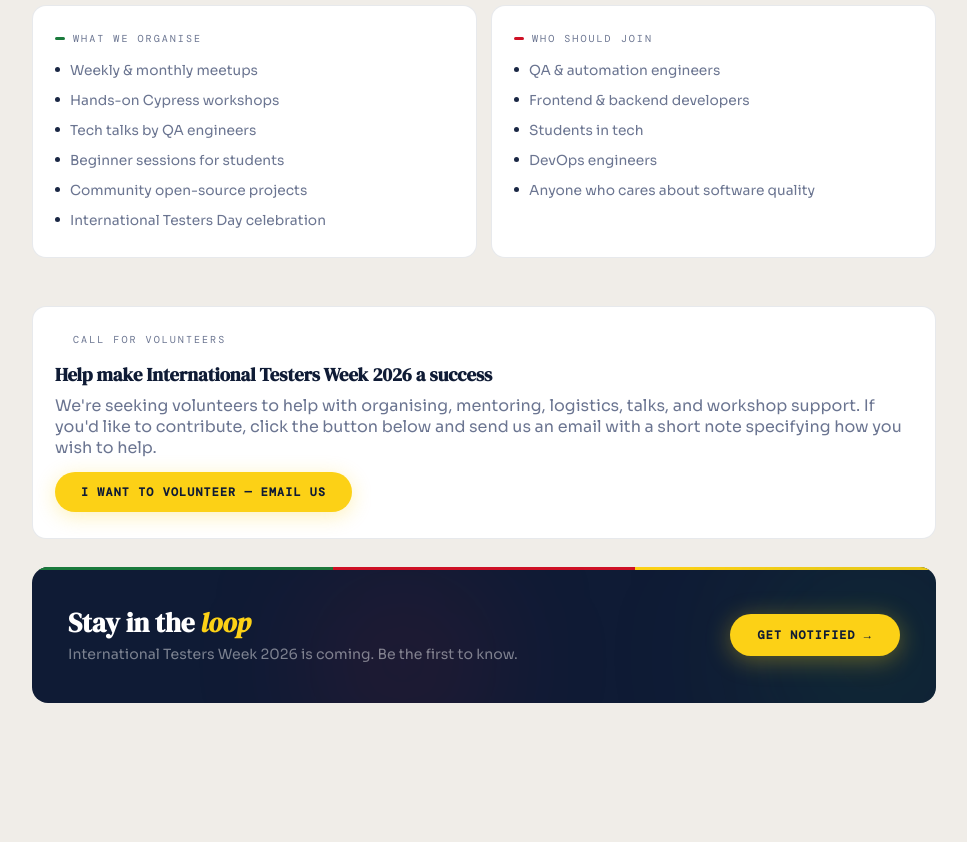
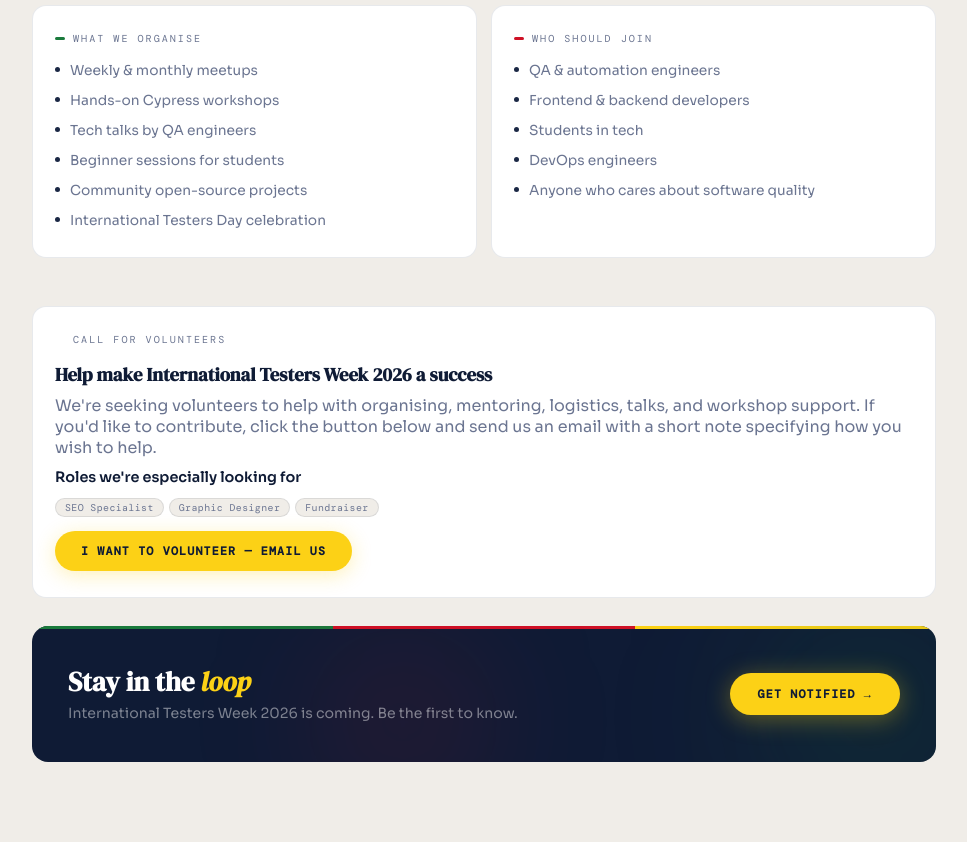
Before and after one commit to Cypress-Cameroon/website, a plain HTML site: page index.html in a window 1280 px wide. Shown: the part 916-1758 px from the top of the page, without its empty margins (296-1263 px from the left). Before the commit the page ends 1699 px from the top, so only its background shows below. Drawn offline with nearby package versions, Linux system fonts and the light colour scheme.

Commit message:
feat: add volunteer roles (SEO, Graphic Designer, Fundraiser) to Call For Volunteers section

```diff
--- a/index.html
+++ b/index.html
@@ -140,8 +140,18 @@
         <div class="panel-title">Call For Volunteers</div>
         <h3 style="font-family:var(--serif);margin-top:6px;color:var(--navy-deep);">Help make International Testers Week 2026 a success</h3>
         <p style="color:var(--muted);margin-top:8px;">We're seeking volunteers to help with organising, mentoring, logistics, talks, and workshop support. If you'd like to contribute, click the button below and send us an email with a short note specifying how you wish to help.</p>
+
+        <div style="margin-top:10px;">
+          <div style="font-size:0.9rem;color:var(--navy-deep);margin-bottom:8px;font-weight:600;">Roles we're especially looking for</div>
+          <div class="tags">
+            <span class="tag">SEO Specialist</span>
+            <span class="tag">Graphic Designer</span>
+            <span class="tag">Fundraiser</span>
+          </div>
+        </div>
+
         <div style="margin-top:14px;">
-          <a href="mailto:cy.cameroon@gmail.com?subject=Volunteer%20-%20International%20Testers%20Week%202026&body=Please%20specify%20how%20you%20wish%20to%20help%3A%0A-%20Role%20(organizer%2C%20speaker%2C%20mentor%2C%20logistics)%3A%0A-%20Availability%20(dates)%3A%0A-%20Notes%3A" class="btn-primary">I want to volunteer — Email us</a>
+          <a href="mailto:cy.cameroon@gmail.com?subject=Volunteer%20-%20International%20Testers%20Week%202026&body=Please%20specify%20how%20you%20wish%20to%20help%3A%0A-%20Preferred%20role%20(e.g.%20SEO%20Specialist%2C%20Graphic%20Designer%2C%20Fundraiser)%3A%0A-%20Availability%20(dates)%3A%0A-%20Notes%3A" class="btn-primary">I want to volunteer — Email us</a>
         </div>
       </section>
 
```
